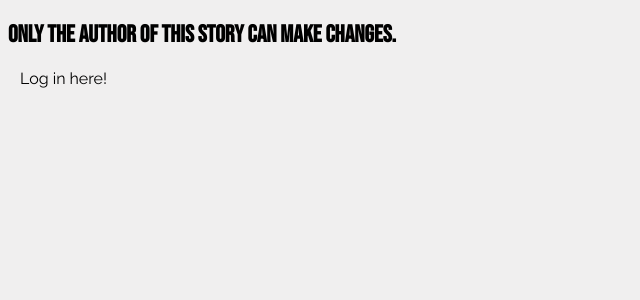
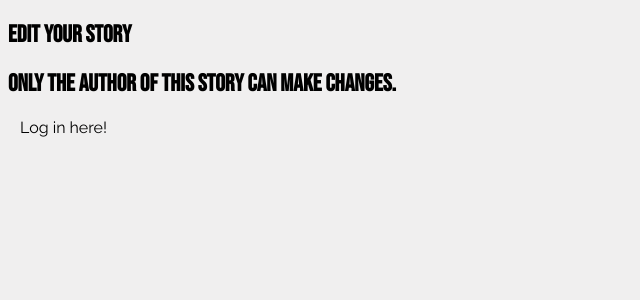
Before and after one commit to SheCodesAus/she-codes-django-news-project-mandydc10, a Django app: template she_codes_news/news/templates/news/updateStory.html in a window 1280 px wide. Shown: the part 196-496 px from the top of the page, without its empty margins (0-640 px from the left). Run offline with Django 4.2, Linux system fonts and the light colour scheme; the template is opened without the code that fills it, so the values that code supplies are empty; parts of the project's set-up code (start-up, migrations or seed data) failed here and were passed over; some web fonts are replaced.

Commit message:
Updated screenshots

```diff
--- a/she_codes_news/news/templates/news/updateStory.html
+++ b/she_codes_news/news/templates/news/updateStory.html
@@ -6,6 +6,7 @@
 {% endblock %}
 
 {% block content %}
+<h2>Edit Your Story</h2>
 {% if request.user.is_authenticated %}
     <div class="form">
         <form action="" method="POST">
```
Also changed, not shown: 16 other files.
